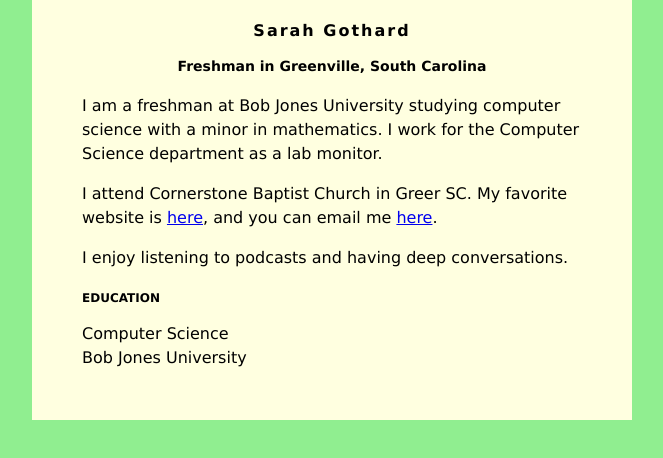
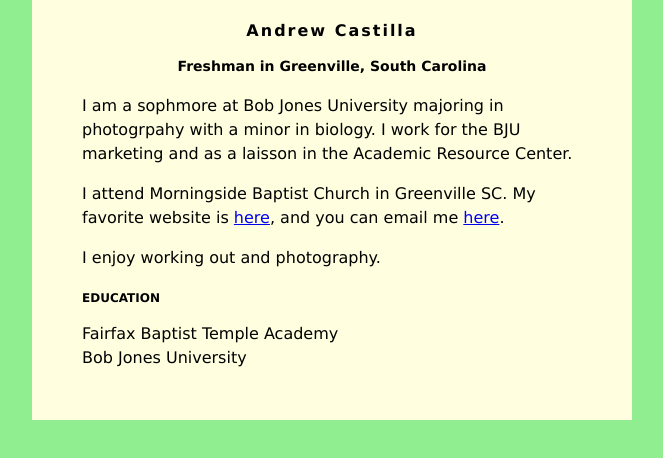
Before and after one commit to acast633/acast633.github.io, a plain HTML site: page index.html in a window 1280 px wide. Shown: the whole page, without its empty margins (308-971 px from the left). Drawn offline with Linux system fonts and the light colour scheme.

Commit message:
Andrew Updated index.html

```diff
--- a/index.html
+++ b/index.html
@@ -30,21 +30,21 @@
 </head>
 <body>
     <div id="content">
-        <h1>Sarah Gothard</h1>
+        <h1>Andrew Castilla</h1>
         <h2>Freshman in Greenville, South Carolina</h2>
 
-         <p>I am a freshman at Bob Jones University studying computer science with a minor in
-            mathematics. I work for the Computer Science department as a lab monitor.</p>
+         <p>I am a sophmore at Bob Jones University majoring in photogrpahy with a minor in
+            biology. I work for the BJU marketing and as a laisson in the Academic Resource Center.</p>
          <p>
-            I attend Cornerstone Baptist Church in Greer SC. My favorite website is
-            <a href="https://mobilehymns.org/">here</a>, and you can email me
-            <a href="mailto:sgothard@bju.edu">here</a>.
+            I attend Morningside Baptist Church in Greenville SC. My favorite website is
+            <a href="https://www.acastphotography.com/">here</a>, and you can email me
+            <a href="mailto:acast633@bju.edu">here</a>.
          </p>
          <p>
-            I enjoy listening to podcasts and having deep conversations.
+            I enjoy working out and photography.
          </p>
         <h3>EDUCATION</h3>
-        Computer Science<br />
+        Fairfax Baptist Temple Academy<br />
         Bob Jones University
     </div>
 </body>
```
